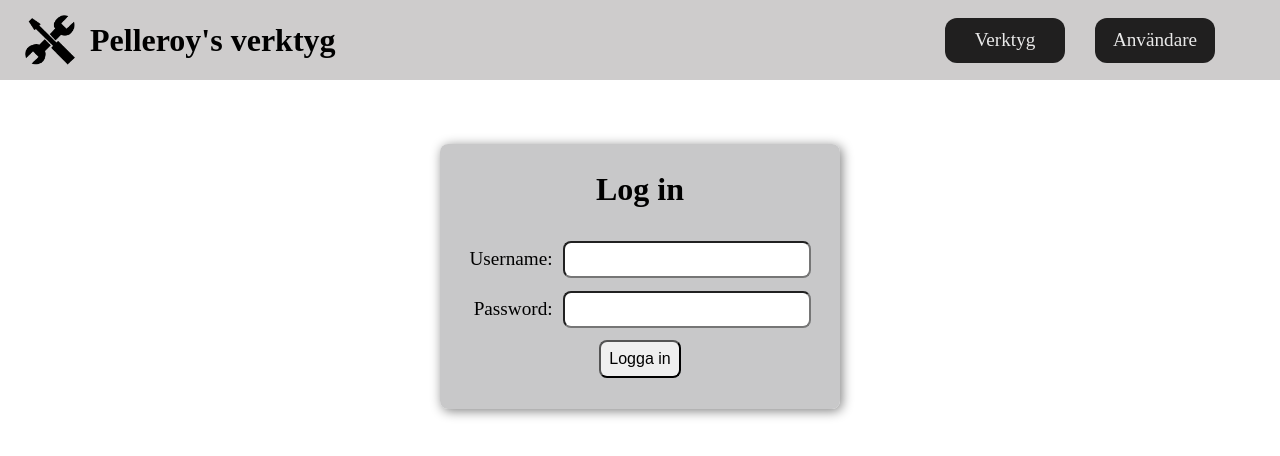
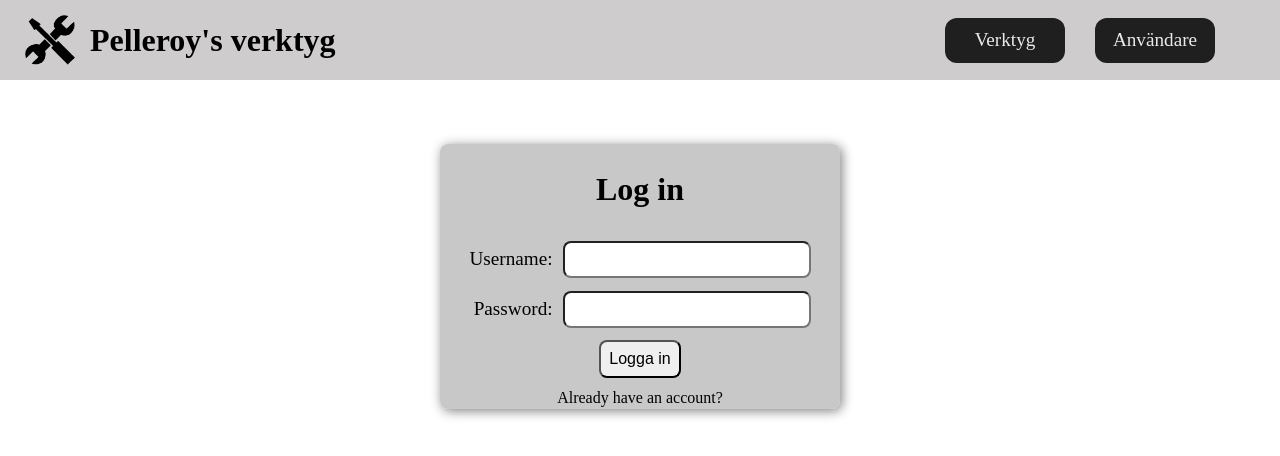
Before and after one commit to RealGobi/pelleroy, a React (Create React App) app: page / in a window 1280 px wide. Shown: the top 456 px of the page. Built offline with nearby package versions, Linux system fonts and the light colour scheme.

Commit message:
feat: routing to signup ect.

```diff
--- a/src/routes/Routes.tsx
+++ b/src/routes/Routes.tsx
@@ -2,6 +2,7 @@ import { useEffect, useContext } from 'react';
 import { BrowserRouter as Router, Switch, Route } from 'react-router-dom';
 import { AuthContext } from '../shared/provider/Auth-provider';
 import { LoginView } from '../views/LoginView';
+import { SignupView } from '../views/SignupView';
 import { ToolsView } from '../views/ToolsView';
 import { UserBoardView } from '../views/UserBoardView';
 import RoutingPath from './RoutingPath';
@@ -31,6 +32,7 @@ export const Routes = (props: { children?: React.ReactChild }) => {
       <Switch>
         <Route exact path={RoutingPath.UserBoardView} component={authNeeded(UserBoardView)} />
         <Route exact path={RoutingPath.ToolsView} component={authNeeded(ToolsView)} />
+        <Route exact path={RoutingPath.SignUpView}  component={blockeRouteIfAuth(SignupView)} />
         <Route component={blockeRouteIfAuth(LoginView)} />
       </Switch>
     </Router>
--- a/src/routes/RoutingPath.ts
+++ b/src/routes/RoutingPath.ts
@@ -2,9 +2,13 @@
 const UserBoardView: string = '/user-board';
 const ToolsView: string = '/tools';
 const LoginView: string = '/';
+const SignUpView: string = '/signup';
 
+
+// eslint-disable-next-line import/no-anonymous-default-export
 export default {
   UserBoardView,
   ToolsView,
-  LoginView
+  LoginView,
+  SignUpView
 }
--- a/src/views/LoginView.tsx
+++ b/src/views/LoginView.tsx
@@ -46,6 +46,9 @@ const changeHandler = (e: { target: { name: string; value: string; }; }) => {
         <div className="button">
           <button onClick={()=> logInHandler()}>Logga in</button>
         </div>
+        <div className='to-login'>
+          <p onClick={()=> history.push(RoutingPath.SignUpView)} >Already have an account?</p>
+        </div>
       </div>
     </div>
   );
```
